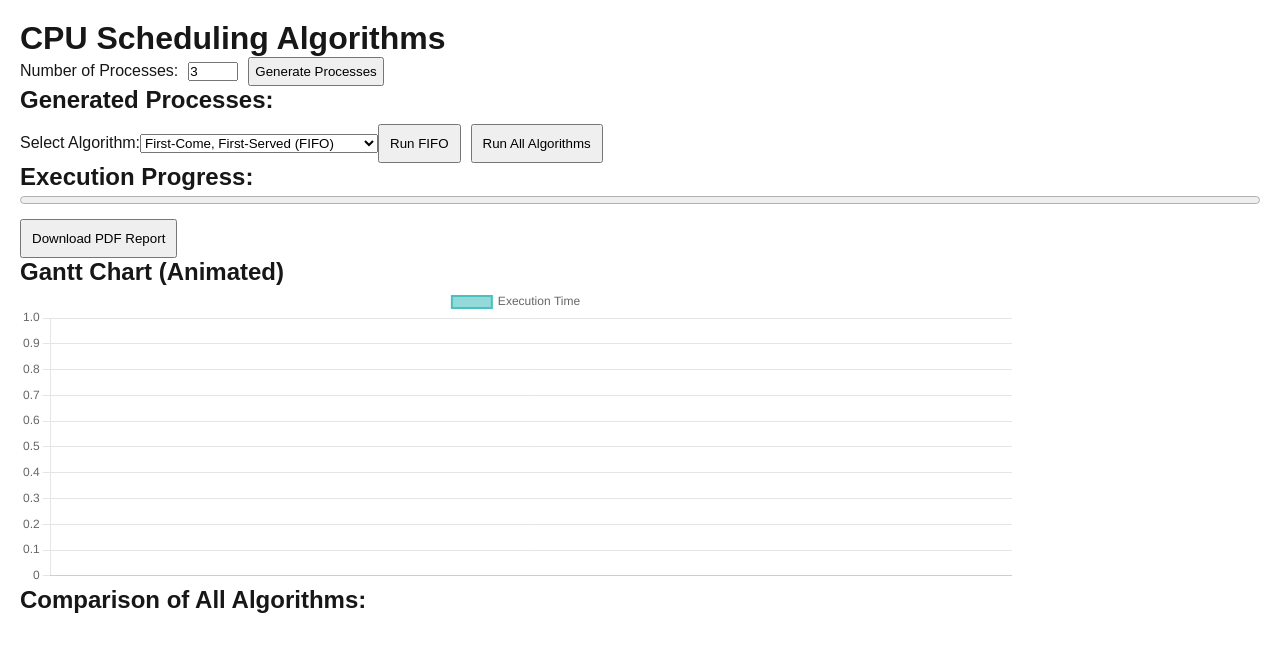
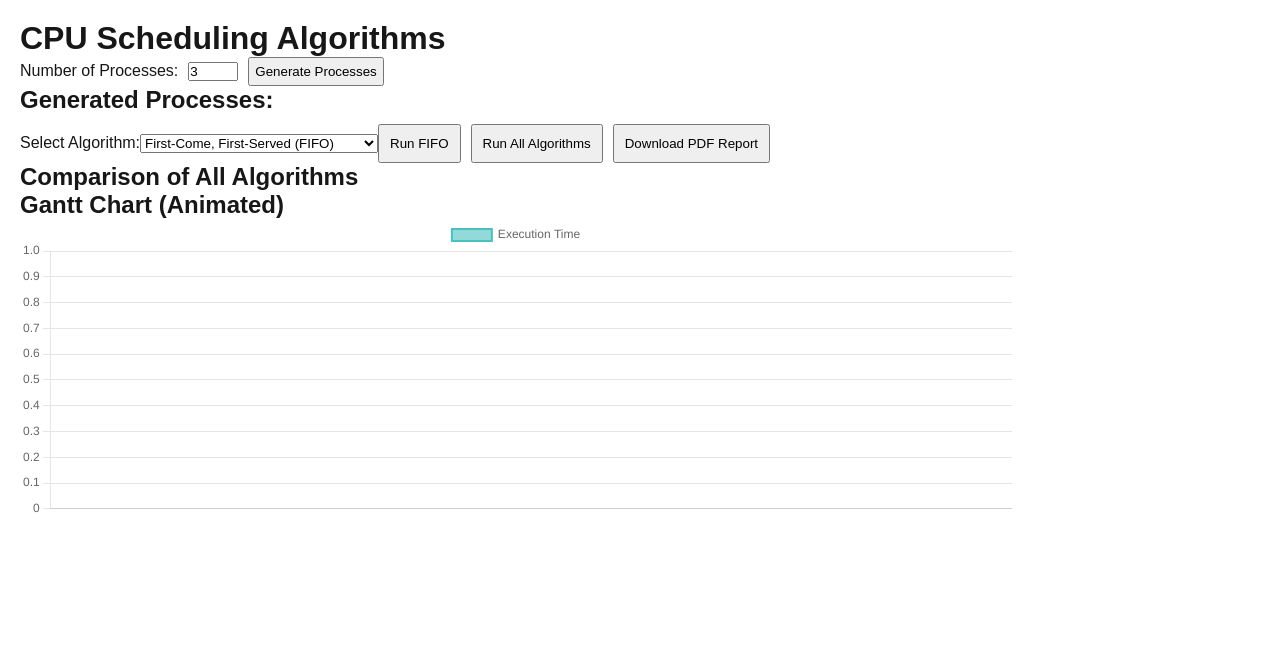
Before and after one commit to ZanderA28/cs540_project1, a Next.js app: page / in a window 1280 px wide. Shown: the top 652 px of the page. Built offline with nearby package versions, Linux system fonts and the light colour scheme.

Commit message:
Function to convert the output to a downloadable pdf report

```diff
--- a/src/app/page.js
+++ b/src/app/page.js
@@ -2,7 +2,7 @@
 
 import Image from "next/image";
 import styles from "./page.module.css";
-import { useState, useEffect } from "react";
+import { useState, useEffect, useRef } from "react";
 import { Bar } from 'react-chartjs-2';
 import jsPDF from "jspdf";
 import "chart.js/auto";
@@ -15,6 +15,7 @@ export default function Home() {
     const [allResults, setAllResults] = useState({});
     const [animatedResults, setAnimatedResults] = useState([]);
     const [currentStep, setCurrentStep] = useState(0);
+    const chartRef = useRef(null);
 
     function generateProcesses() {
         let newProcesses = Array.from({ length: numProcesses }, (_, i) => ({
@@ -57,30 +58,30 @@ export default function Home() {
         setAllResults(results);
     }
 
-    function animateExecution(schedule) {
-        setAnimatedResults([]);
-        setCurrentStep(0);
-        schedule.forEach((entry, index) => {
-            setTimeout(() => {
-                setAnimatedResults((prev) => [...prev, entry]);
-                setCurrentStep(index + 1);
-            }, index * 1000);
+    function downloadPDF() {
+        const doc = new jsPDF();
+        doc.text("CPU Scheduling Report", 10, 10);
+
+        doc.text("Generated Processes:", 10, 20);
+        processes.forEach((p, i) => {
+            doc.text(`${p.id}: Arrival Time = ${p.arrivalTime}, Burst Time = ${p.burstTime}`, 10, 30 + i * 10);
         });
+
+        doc.text(`Algorithm: ${selectedAlgorithm}`, 10, 50);
+        doc.text("Results:", 10, 60);
+        results.forEach((r, i) => {
+            doc.text(`${r.process} → ${r.startTime} to ${r.endTime}`, 10, 70 + i * 10);
+        });
+
+        setTimeout(() => {
+            const chartCanvas = chartRef.current?.canvas;
+            if (chartCanvas) {
+                const chartImage = chartCanvas.toDataURL("image/png");
+                doc.addImage(chartImage, "PNG", 10, 90, 180, 80);
+            }
+            doc.save("CPU_Scheduling_Report.pdf");
+        }, 500);
     }
-
-    const chartData = {
-        labels: animatedResults.map(entry => entry.process),
-        datasets: [
-            {
-                label: "Execution Time",
-                data: animatedResults.map(entry => entry.endTime - entry.startTime),
-                backgroundColor: "rgba(75,192,192,0.6)",
-                borderColor: "rgba(75,192,192,1)",
-                borderWidth: 2,
-                barThickness: 30
-            }
-        ]
-    };
 
     return (
         <div style={{ padding: "20px" }}>
@@ -122,20 +123,11 @@ export default function Home() {
             <button onClick={runAllSchedulers} style={{ marginLeft: "10px", padding: "10px", cursor: "pointer" }}>
                 Run All Algorithms
             </button>
-
-            <h2>Execution Progress:</h2>
-            <progress value={currentStep} max={results.length} style={{ width: "100%" }}></progress>
-
-            <button onClick={downloadPDF} style={{ marginTop: "10px", padding: "10px", cursor: "pointer" }}>
+            <button onClick={downloadPDF} style={{ marginLeft: "10px", padding: "10px", cursor: "pointer" }}>
                 Download PDF Report
             </button>
 
-            <h2>Gantt Chart (Animated)</h2>
-            <div style={{ width: "80%", height: "300px" }}>
-                <Bar data={chartData} options={{ responsive: true, maintainAspectRatio: false }} />
-            </div>
-
-            <h2>Comparison of All Algorithms:</h2>
+            <h2>Comparison of All Algorithms</h2>
             {Object.entries(allResults).map(([algo, result]) => (
                 <div key={algo}>
                     <h3>{algo}</h3>
@@ -148,11 +140,26 @@ export default function Home() {
                     </ul>
                 </div>
             ))}
+
+            <h2>Gantt Chart (Animated)</h2>
+            <div style={{ width: "80%", height: "300px" }}>
+                <Bar ref={chartRef} data={{
+                    labels: results.map(entry => entry.process),
+                    datasets: [{
+                        label: "Execution Time",
+                        data: results.map(entry => entry.endTime - entry.startTime),
+                        backgroundColor: "rgba(75,192,192,0.6)",
+                        borderColor: "rgba(75,192,192,1)",
+                        borderWidth: 2,
+                        barThickness: 30
+                    }]
+                }} options={{ responsive: true, maintainAspectRatio: false }} />
+            </div>
         </div>
     );
 }
 
-function downloadPDF() { }
+
 
 // FIFO Algorithm
 function fifo(processes) {
```
